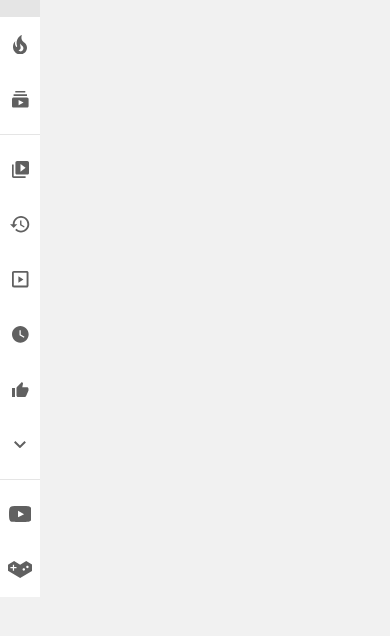
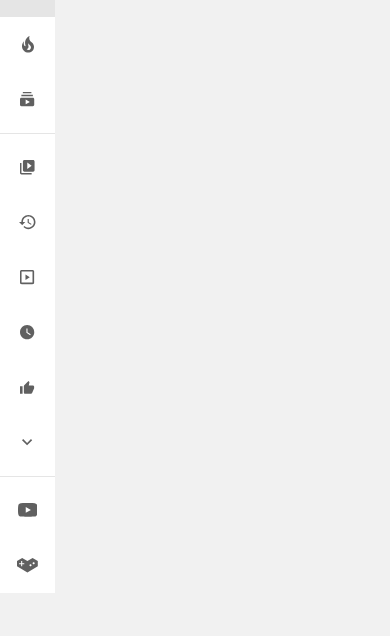
Before and after one commit to Repsh/youtube-bootcamp, a plain HTML site: page index.html in a window 390 px wide. Shown: the part 98-734 px from the top of the page. Drawn offline with Linux system fonts and the light colour scheme.

Commit message:
bug fixes

```diff
--- a/side-menu.scss
+++ b/side-menu.scss
@@ -89,22 +89,19 @@ svg  {
 
 
 @media only screen and (max-width: 720px){
-    font-size: 12px;
+    .side-menu {
+        font-size: 12px;
+    }
 }
 
-.side-menu {
-    width: 72px;
-}
 @media only screen and (max-width: 450px) {
     .side-menu--closed {
-        width: 40px;
+      width: 55px;
+      a {
+        height: 55px;
+      }
+      .text {
+        display: none;
+      }
     }
-
-    .side-menu--closed a {
-        height: 55px;
-    }
-
-    .side-menu--closed .text {
-        display: none;
-    }
-}
+  }
```
Also changed, not shown: side-menu.css.
